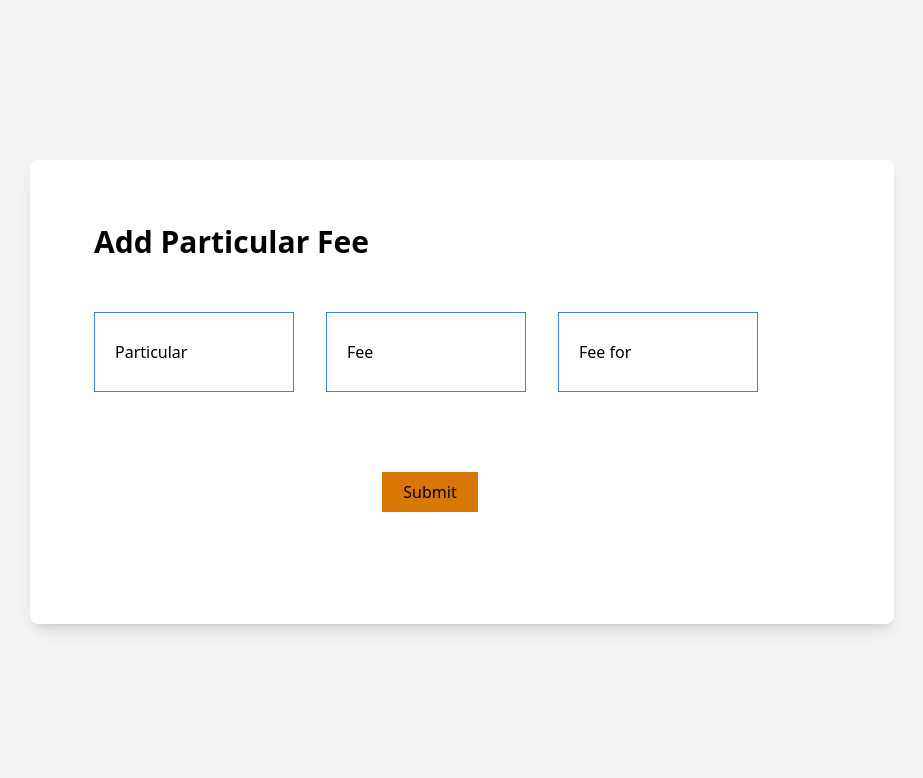
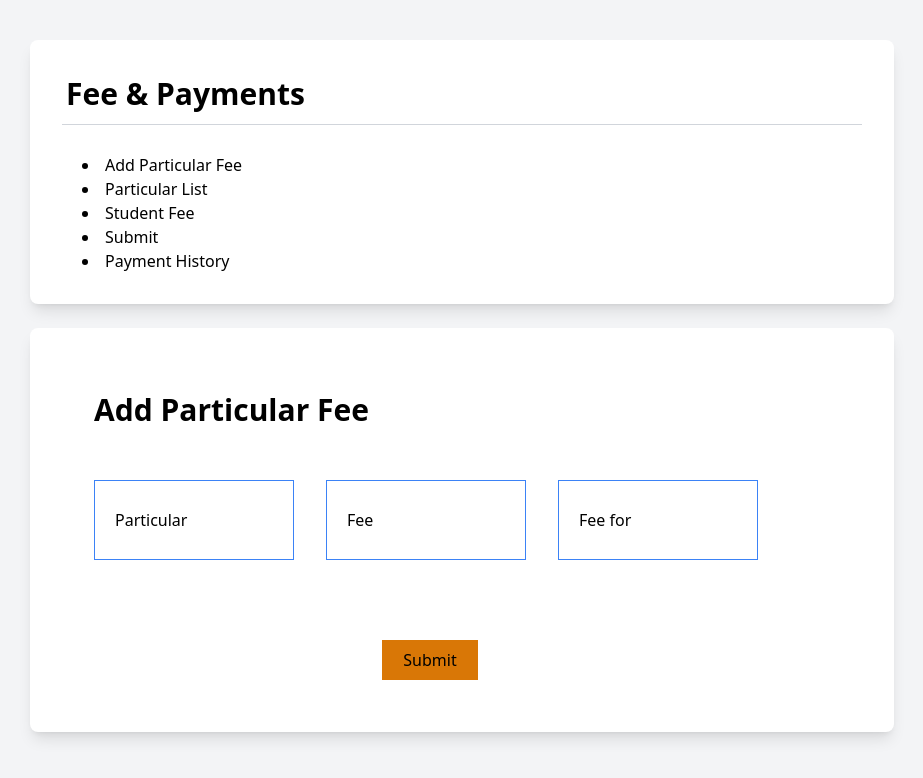
Before and after one commit to epsitasingh5/SDITSTask, a website: page fee.html in a window 1280 px wide. Shown: the whole page, without its empty margins (310-1233 px from the left). Drawn offline with nearby package versions, Linux system fonts and the light colour scheme.

Commit message:
Add files via upload

```diff
--- a/fee.html
+++ b/fee.html
@@ -8,8 +8,23 @@
 
 </head>
 <body class="bg-gray-100">
-    <div class="pt-40 pl-[340px]">
-    <div class="box-content bg-white border-white w-[800px] sm:h-[400px] rounded-lg shadow-lg sm:p-8">
+    <div class="pt-10 pl-[340px] pb-6">
+        <div class="box-content bg-white border-white w-[800px] sm:h-[200px] rounded-lg shadow-lg sm:p-8">
+            <div class="font-bold text-3xl p-1 ">Fee & Payments</div>
+            <div class="my-2 bg-gray-300 h-[1px] "></div>
+            <div class="pl-5 pt-5">
+                <li>
+                <a href="fee.html">Add Particular Fee</a></li>
+                <li><a href="particularlist.html">Particular List</a></li>
+                <li> <a href="studentfee.html">Student Fee</a></li>
+                <li> <a href="submit.html">Submit</a></li>
+                <li> <a href="Payment.html">Payment History</a>
+                </li>
+            </div>
+            </div>
+            </div>
+    <div class=" pl-[340px]">
+    <div class="box-content bg-white border-white w-[800px] sm:h-[340px] rounded-lg shadow-lg sm:p-8">
        <div class="font-bold text-3xl p-8"> Add Particular Fee</div>
        <div class="flex space-x-8 pl-8">
         <form>
```
